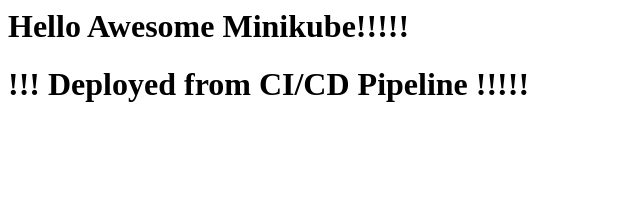
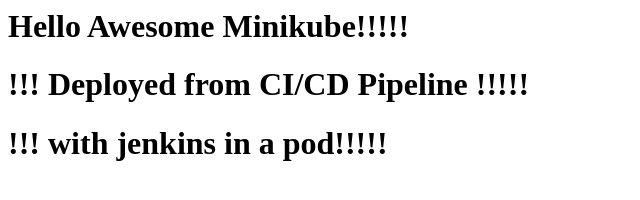
Before and after one commit to sontivr/kubernetes-practice, a plain HTML site: page apps/hello-minikube/index.html in a window 1280 px wide. Shown: the whole page, without its empty margins (0-640 px from the left). Drawn offline with Linux system fonts and the light colour scheme.

Commit message:
modified index.html

```diff
--- a/apps/hello-minikube/index.html
+++ b/apps/hello-minikube/index.html
@@ -1,2 +1,3 @@
 <h1>Hello Awesome Minikube!!!!!</h1>
 <h1>!!! Deployed from CI/CD Pipeline !!!!!</h1>
+<h1>!!! with jenkins in a pod!!!!!</h1>
```
